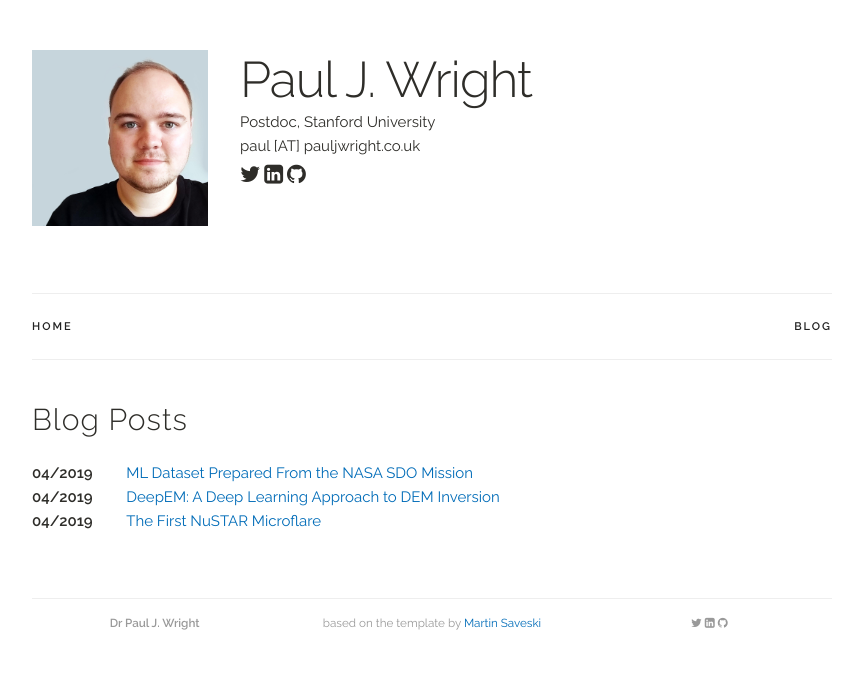
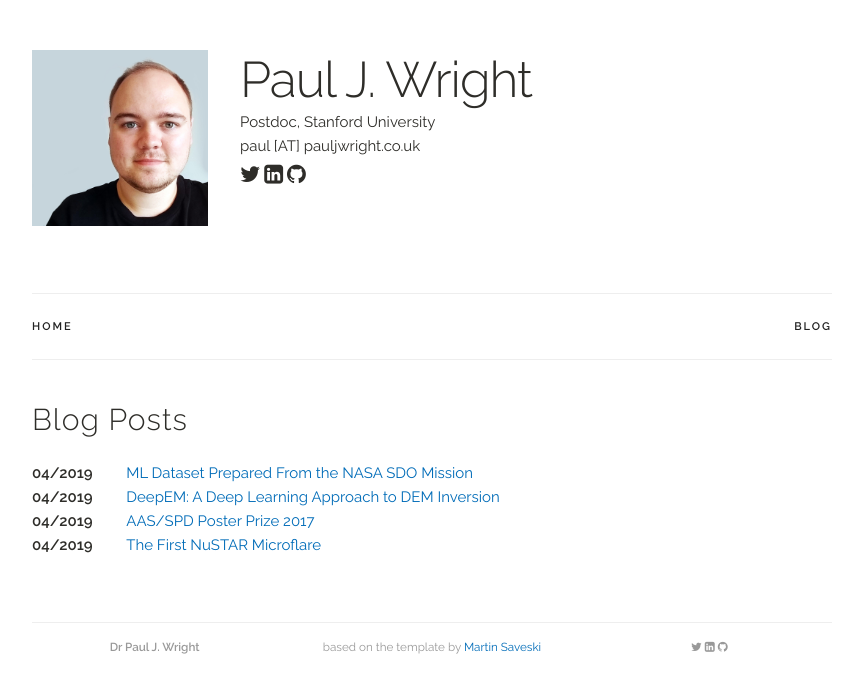
Before and after one commit to rookie0o9/rookie0o9.github.io, a Jekyll site: the page built from blog.html, in a window 1280 px wide. Shown: the top 693 px of the page, without its empty margins (208-1069 px from the left). Built offline with Jekyll 4.4.1, drawn with Linux system fonts in a browser that asks for light colours.

Commit message:
added 2017 SPD Poster Prize

```diff
--- a/_data/blog.yaml
+++ b/_data/blog.yaml
@@ -9,6 +9,11 @@ blog:
   date: "04/2019"
   url: "/projects/2018_DeepEM"
 
+- title: "AAS/SPD Poster Prize 2017"
+  #subtitle: "A life of constant travel"
+  date: "04/2019"
+  url: "/projects/2017_SPDPosterPrize"
+
 - title: "The First NuSTAR Microflare"
   #subtitle: "A life of constant travel"
   date: "04/2019"
```
